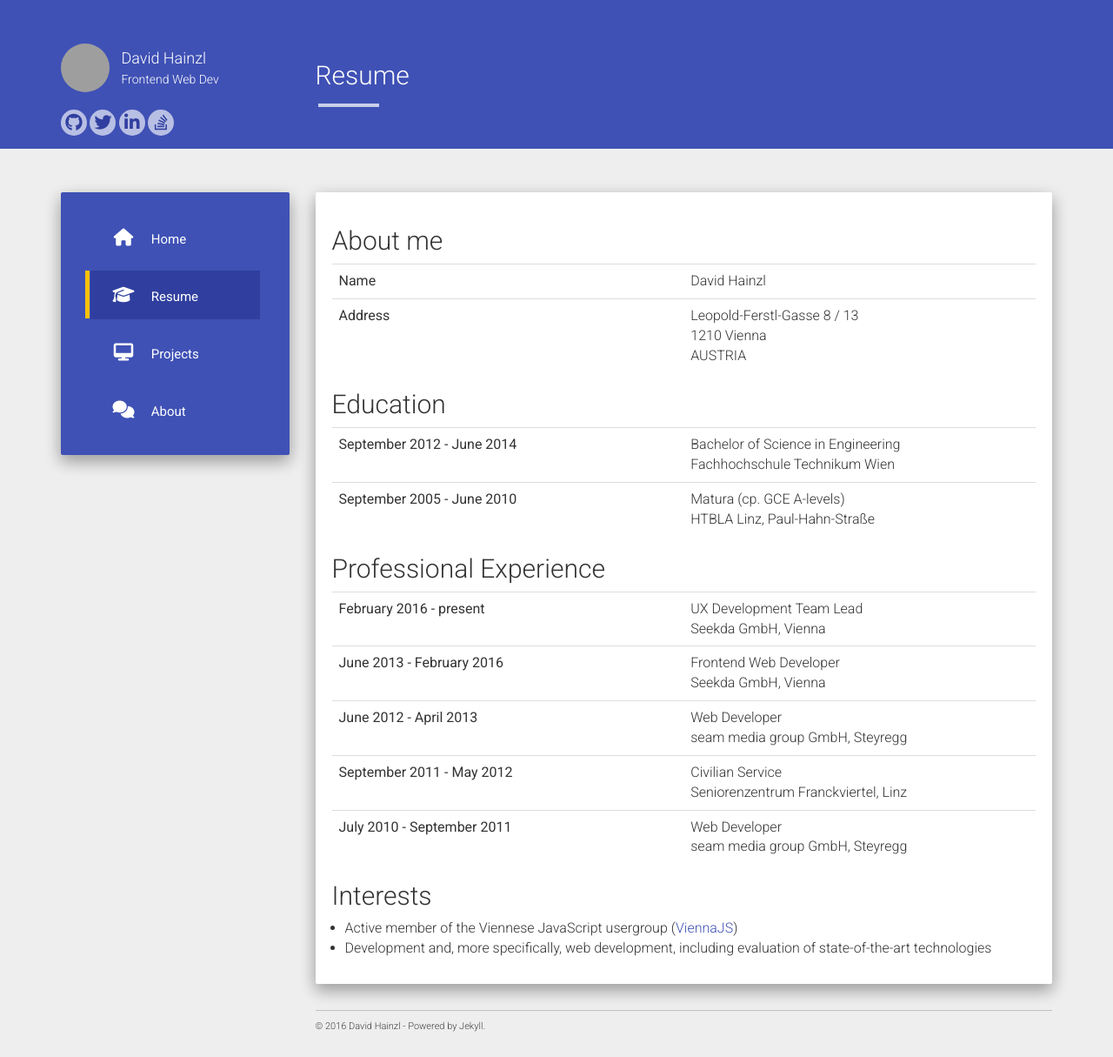
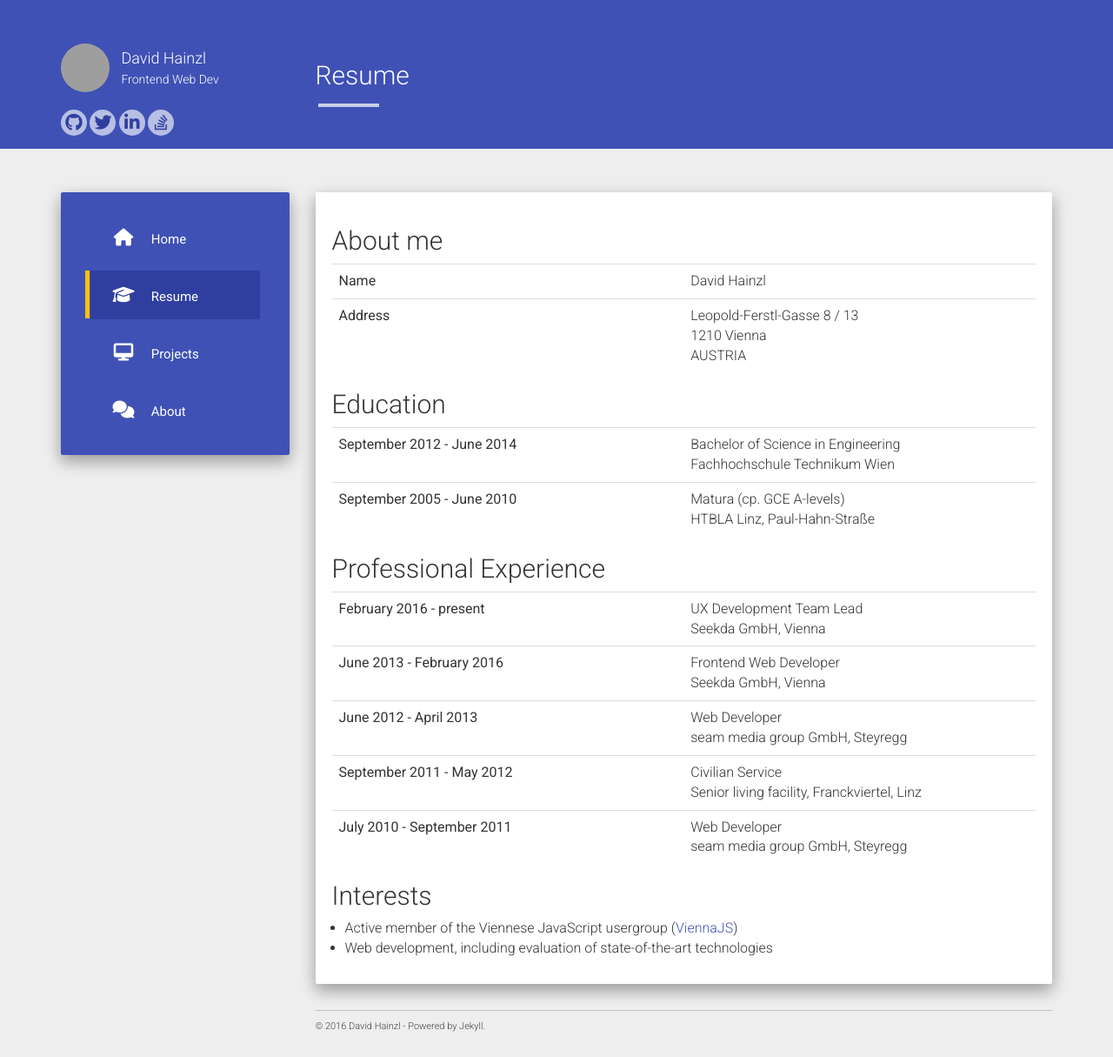
Before and after one commit to DHainzl/dhainzl.github.io, a Jekyll site: the page built from resume.md, in a window 1280 px wide. Shown: the whole page at 87% size. Built offline with Jekyll 4.4.1, drawn with Linux system fonts in a browser that asks for light colours; nearby versions of some CDN libraries; grey boxes are pictures that could not be loaded.

Commit message:
small lang issues

```diff
--- a/resume.md
+++ b/resume.md
@@ -22,10 +22,10 @@ permalink: /resume/
 | February 2016 - present | UX Development Team Lead<br>Seekda GmbH, Vienna |
 | June 2013 - February 2016 | Frontend Web Developer<br>Seekda GmbH, Vienna |
 | June 2012 - April 2013 | Web Developer<br>seam media group GmbH, Steyregg |
-| September 2011 - May 2012 | Civilian Service<br>Seniorenzentrum Franckviertel, Linz |
+| September 2011 - May 2012 | Civilian Service<br>Senior living facility, Franckviertel, Linz |
 | July 2010 - September 2011 | Web Developer<br>seam media group GmbH, Steyregg |
 
 ## Interests
 
 * Active member of the Viennese JavaScript usergroup ([ViennaJS](http://www.meetup.com/viennajs/))
-* Development and, more specifically, web development, including evaluation of state-of-the-art technologies
+* Web development, including evaluation of state-of-the-art technologies
```
Also changed, not shown: _posts/2016-10-30-welcome.md (+1 -1 lines).
